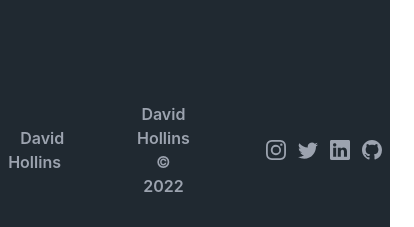
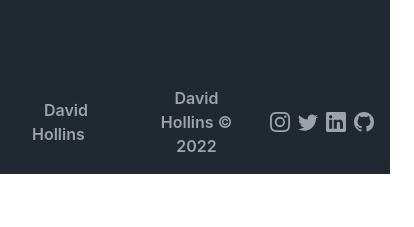
Before and after one commit to TreyHollins/nextjs-portfolio-site, a Next.js app: page / in a window 390 px wide. Shown: the part 1446-1673 px from the top of the page, 414 px wide, since content can reach past the window. After the commit the page ends 1620 px from the top, so only its background shows below. Built offline with nearby package versions, Linux system fonts and the light colour scheme; no server answers.

Commit message:
Fix white bar issue on mobile view

```diff
--- a/components/AboutComponent.tsx
+++ b/components/AboutComponent.tsx
@@ -11,14 +11,13 @@ import graphql from '../images/graphql.png';
 import sqlserver from '../images/sqlserver.jpg';
 
 const about = {
-    title: "I\'m a Junior Software Developer who recently graduated from the University of Cincinnati. I\'m looking for a Junior Developer Job",
-    currentProject: 'Home Grown (Coming Soon)',
-    currentProjectUrl: '',
+    title: "I\'m a junior software developer who recently graduated from the University of Cincinnati. I\'m looking for an entry level programming job",
+    currentProject: 'Home Grown',
     email: 'trey.hollins@gmail.com',
     resumeUrl: '/David-Hollins-III-Resume.pdf',
     description: [
         "I\'ve been interested in software development since I was a kid. I would work on Codecademy courses in school and my interest grew each time I completed a lesson. Since then, I have continued to learn about programming whether it be from Codecademy, Pluralsight, my school work, or personal projects like this website.",
-        "My latest project has been challenging but I have been able to push myself and learn more than I ever have before. It is called Home Grown. Once it launches,you will be able to find local farms and farmers\' markets near your location. It\'s exciting to think about the possibilites of what it will become.",
+        "My latest project has been challenging but I have been able to push myself and learn more than I ever have before. Once it launches,you will be able to find local farms and farmers\' markets near your location. It\'s exciting to think about the possibilites of what it will become.",
         'Besides programming, some of my hobbies include video games, going to the gym, and working on my car. I have a 2005 Nissan 350z. I love driving and working on it has been a real learning experience.',
     ],
 };
--- a/components/Footer.tsx
+++ b/components/Footer.tsx
@@ -3,8 +3,8 @@ import Link from 'next/link';
 
 function Footer(): JSX.Element {
     return (
-        <footer className="w-full flex-1 flex py-8 items-center justify-center bg-[#202931]">
-            <div className="w-full px-8">
+        <footer className="w-full flex-1 flex py-4 items-center justify-center bg-[#202931]">
+            <div className="w-full pl-8">
                 <Link href="/">
                     <a className="px-3 py-2 hover:text-gray-200 py-2 rounded-md sm:text-xl font-semibold text-gray-400">David Hollins</a>
                 </Link>
@@ -12,8 +12,8 @@ function Footer(): JSX.Element {
             <div className="w-full px-8">
                 <p className="sm:text-xl font-semibold text-gray-400 text-center">David Hollins &copy; {new Date().getFullYear()}</p>
             </div>
-            <div className="w-full px-8 flex justify-end">
-                <a href="https://www.instagram.com/treyhollins23/" className="ml-3 text-lg font-medium text-gray-400 hover:text-gray-200">
+            <div className="w-full flex pr-4 justify-end">
+                <a href="https://www.instagram.com/treyhollins23/" className="text-lg font-medium text-gray-400 hover:text-gray-200">
                     <svg
                         xmlns="http://www.w3.org/2000/svg"
                         width="16"
@@ -35,7 +35,7 @@ function Footer(): JSX.Element {
                         />
                     </svg>
                 </a>
-                <a href="https://twitter.com/TreyHollins23" className="ml-3 text-lg font-medium text-gray-400 hover:text-gray-200">
+                <a href="https://twitter.com/TreyHollins23" className=" mx-2 text-lg font-medium text-gray-400 hover:text-gray-200">
                     <svg
                         xmlns="http://www.w3.org/2000/svg"
                         width="16"
@@ -52,7 +52,7 @@ function Footer(): JSX.Element {
                         />
                     </svg>
                 </a>
-                <a href="https://www.linkedin.com/in/david-hollins/" className="ml-3 text-lg font-medium text-gray-400 hover:text-gray-200">
+                <a href="https://www.linkedin.com/in/david-hollins/" className="mr-2 text-lg font-medium text-gray-400 hover:text-gray-200">
                     <svg
                         xmlns="http://www.w3.org/2000/svg"
                         width="16"
@@ -70,7 +70,7 @@ function Footer(): JSX.Element {
                         />
                     </svg>
                 </a>
-                <a href="https://github.com/TreyHollins" className="ml-3 text-lg font-medium text-gray-400 hover:text-gray-200">
+                <a href="https://github.com/TreyHollins" className="text-lg font-medium text-gray-400 hover:text-gray-200">
                     <svg
                         xmlns="http://www.w3.org/2000/svg"
                         width="16"
--- a/components/Hero.tsx
+++ b/components/Hero.tsx
@@ -2,7 +2,7 @@ import React from 'react';
 
 function Hero(): JSX.Element {
     return (
-        <div className="flex w-full h-screen justify-center bg-[url('../images/hero4.avif')] bg-no-repeat bg-cover bg-fixed bg-center z-0 ">
+        <div className="flex w-full h-screen justify-center bg-[url('../images/hero.jpg')] bg-no-repeat bg-cover bg-fixed bg-center z-0 ">
             <div className="justify-around content-around w-full pt-24">
                 <h1 className="text-4xl font font-bold tracking-tight text-[#070723] sm:text-7xl text-center">David Hollins</h1>
                 <h1 className="text-4xl font font-bold tracking-tight text-[#070723] sm:text-7xl text-center">Software Developer</h1>
```
Also changed, not shown: images/hero4.avif (deleted), 1 other file (tests, documents, lock files or other folders).
